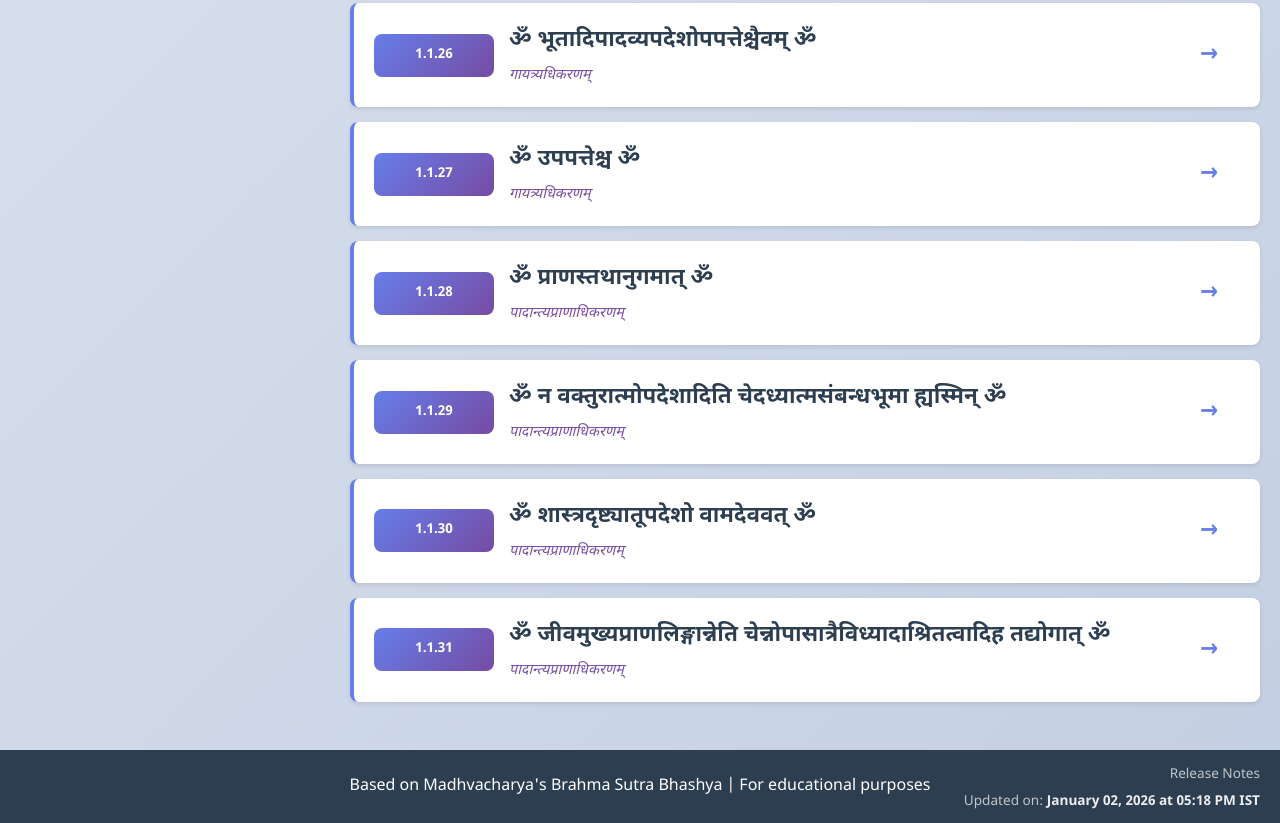
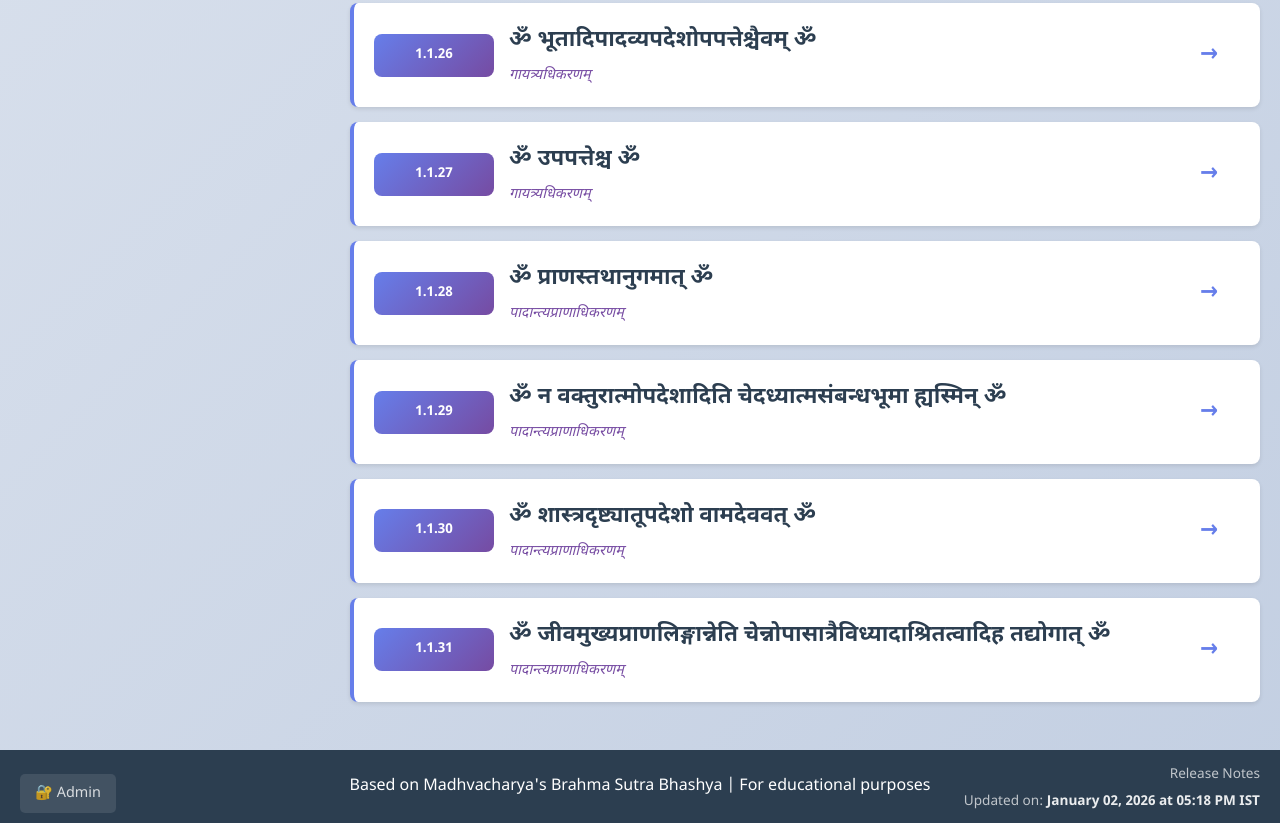
Before and after one commit to PramodJUS/Vedanta_Repo, a plain HTML site: page index.html in a window 1280 px wide. Shown: the part 3344-4167 px from the top of the page. Drawn offline with Linux system fonts and the light colour scheme; a script that the page names is missing.

Commit message:
Add Admin panel link in footer

```diff
--- a/index.html
+++ b/index.html
@@ -160,6 +160,9 @@
     </main>
 
     <footer>
+        <div class="footer-left">
+            <a href="admin.html" class="admin-link" title="Admin Panel">🔐 Admin</a>
+        </div>
         <p>Based on Madhvacharya's Brahma Sutra Bhashya | For educational purposes</p>
         <div class="footer-info">
             <a href="RELEASE_NOTES.md" target="_blank" class="release-notes-link">Release Notes</a>
```
